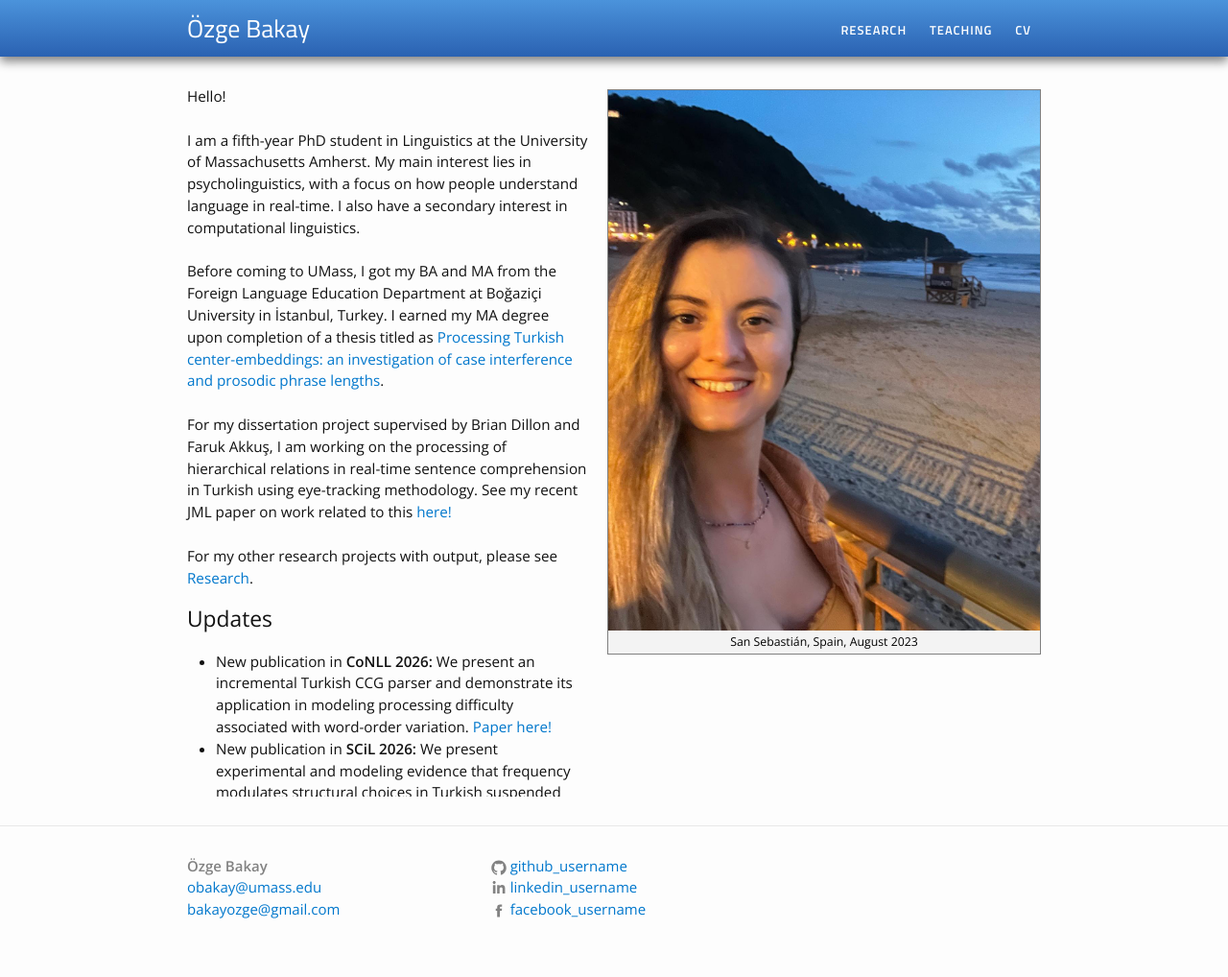
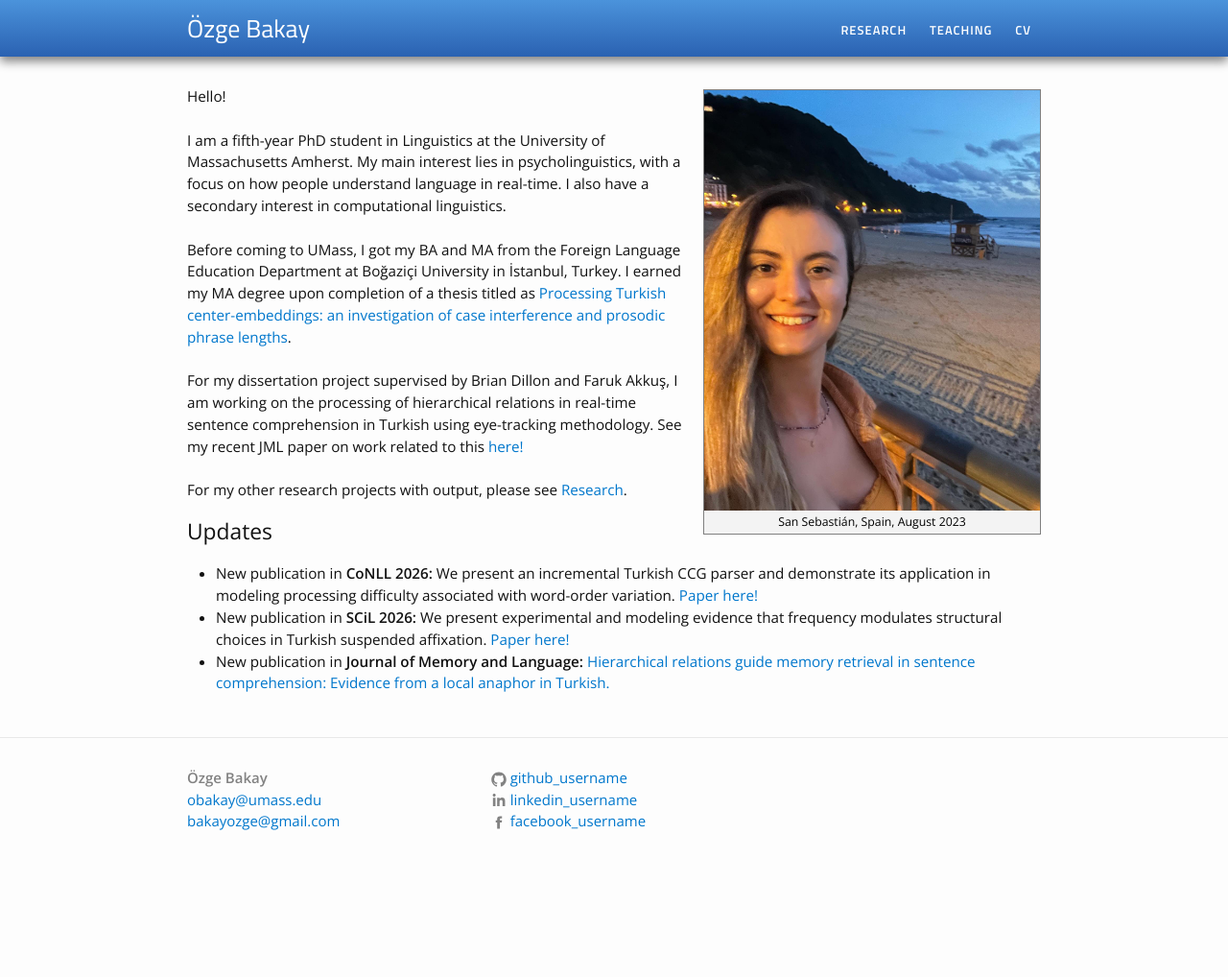
Before and after one commit to ozgebakay/ozgebakay.github.io, a Jekyll site: the page built from index.html, in a window 1280 px wide. Shown: the whole page at 96% size. Built offline with Jekyll 4.4.1, drawn with Linux system fonts in a browser that asks for light colours; after the commit the page ends 927 px from its top, so only the background shows below that.

Commit message:
Update index.html

```diff
--- a/index.html
+++ b/index.html
@@ -2,7 +2,7 @@
 layout: default
 ---
 
-{% include image.html url="/images/profile.jpg" caption="San Sebastián, Spain, August 2023" width=450 align="right" %}
+{% include image.html url="/images/profile.jpg" caption="San Sebastián, Spain, August 2023" width=350 align="right" %}
 
 <div class="home">
 
```
